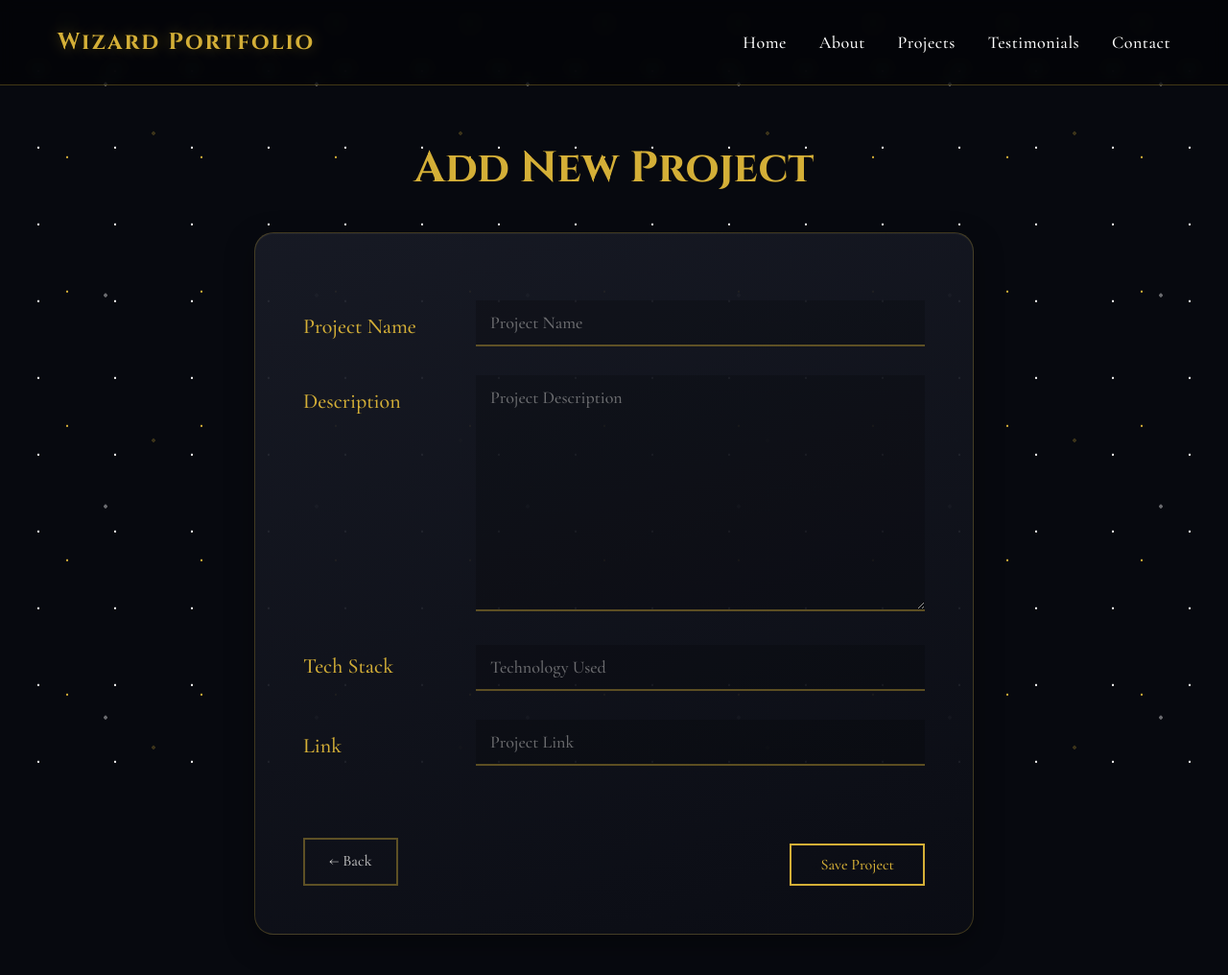
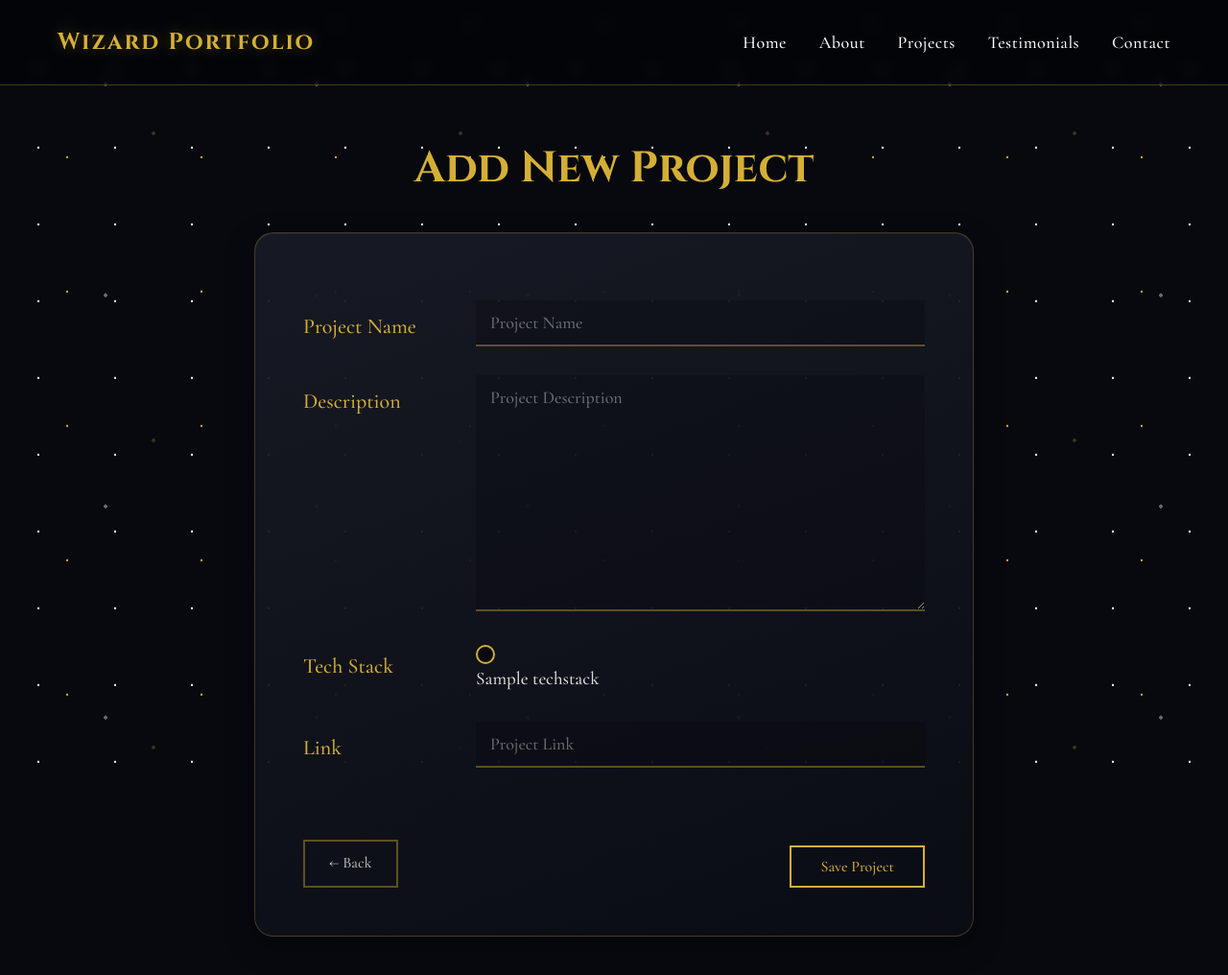
Before and after one commit to Flakes25/PortfolioQ1.objor, a Django app: page /dashboard/projects/create/ in a window 1280 px wide. Shown: the top 1016 px of the page at 96% size. Run offline with Django 5.2, Linux system fonts and the light colour scheme; a user stored in the database is signed in; tables that the repository leaves empty hold one stand-in row (values such as "Sample post").

Commit message:
added radio buttons

```diff
--- a/website/forms.py
+++ b/website/forms.py
@@ -3,23 +3,23 @@ from .models import Project, Inquiry, Testimony, TechStack
 
 
 class ProjectForm(forms.ModelForm):
+    tech_stack = forms.ModelChoiceField(
+        queryset=TechStack.objects.all(),
+        widget=forms.RadioSelect(attrs={'class': 'radio-list'}),
+        required=True
+    )
+
     class Meta:
         model = Project
-        fields = "__all__"
+        fields = ["project_name", "description", "tech_stack", "link"]
 
         widgets = {
             "project_name": forms.TextInput(attrs={
                 "placeholder": "Project Name"
             }),
-
             "description": forms.Textarea(attrs={
                 "placeholder": "Project Description"
             }),
-
-            "tech_stack": forms.TextInput(attrs={
-                "placeholder": "Technology Used"
-            }),
-
             "link": forms.URLInput(attrs={
                 "placeholder": "Project Link"
             }),
--- a/website/models.py
+++ b/website/models.py
@@ -10,28 +10,24 @@ class TechStack(models.Model):
 
 
 class Project(models.Model):
-  project_name = models.CharField(max_length=100)
-  description = models.TextField()
-  tech_stack = models.ManyToManyField(TechStack)
-  link = models.URLField()
-  created_at = models.DateTimeField(
-      auto_now_add=True
-  )  # Optional if you want track creation date, or rely on TechStack
+    project_name = models.CharField(max_length=100)
+    description = models.TextField()
+    tech_stack = models.ForeignKey(TechStack, on_delete=models.CASCADE)
+    link = models.URLField()
+    created_at = models.DateTimeField(auto_now_add=True)
 
-  def __str__(self):
-    return self.project_name
+    def __str__(self):
+        return self.project_name
 
-  # Helper property to truncate description to 50 characters as required
-  @property
-  def truncated_description(self):
-    if len(self.description) > 50:
-      return self.description[:50] + "..."
-    return self.description
+    @property
+    def truncated_description(self):
+        if len(self.description) > 50:
+            return self.description[:50] + "..."
+        return self.description
 
-  # Helper property to display tech stacks comma-separated in your table
-  @property
-  def tech_stack_comma_separated(self):
-    return ", ".join([ts.name for ts in self.tech_stack.all()])
+    @property
+    def tech_stack_comma_separated(self):
+        return self.tech_stack.name if self.tech_stack else ""
 
 
 class PersonalInformation(models.Model):
--- a/website/static/css/style.css
+++ b/website/static/css/style.css
@@ -775,3 +775,66 @@ footer { color: #aaa; }
     .project-card { flex-basis: 100%; min-height: 260px; }
     .project-card h2 { min-height: 0; }
 }
+
+/* ===========================
+   RADIO BUTTON STYLING
+=========================== */
+
+.radio-list {
+    list-style: none !important;
+    padding: 0 !important;
+    margin: 0 !important;
+    display: flex;
+    flex-direction: column;
+    gap: 12px;
+}
+
+.radio-list li {
+    display: flex !important;
+    align-items: center !important;
+}
+
+.radio-list input[type="radio"] {
+    appearance: none;
+    -webkit-appearance: none;
+    width: 20px;
+    height: 20px;
+    border: 2px solid #d4af37;
+    border-radius: 50%;
+    outline: none;
+    background: rgba(0, 0, 0, 0.4);
+    cursor: pointer;
+    position: relative;
+    margin-right: 12px;
+    flex-shrink: 0;
+    transition: 0.3s ease;
+}
+
+.radio-list input[type="radio"]:checked {
+    background: #d4af37;
+    box-shadow: 0 0 10px rgba(212, 175, 55, 0.8);
+}
+
+.radio-list input[type="radio"]:checked::after {
+    content: "";
+    position: absolute;
+    top: 50%;
+    left: 50%;
+    width: 8px;
+    height: 8px;
+    background: #07090f;
+    border-radius: 50%;
+    transform: translate(-50%, -50%);
+}
+
+.radio-list label {
+    font-size: 19px !important;
+    color: #ddd !important;
+    cursor: pointer;
+    font-family: "Cormorant Garamond", serif !important;
+    margin-bottom: 0 !important;
+}
+
+.radio-list label:hover {
+    color: #d4af37 !important;
+}
--- a/website/templates/dashboard/create_project.html
+++ b/website/templates/dashboard/create_project.html
@@ -7,6 +7,14 @@
     <div class="contact-card" style="width: 750px; max-width: 95%;">
         <form method="POST" class="portfolio-form">
             {% csrf_token %}
+
+            <!-- ADD THIS ERROR DISPLAY BLOCK -->
+            {% if form.errors %}
+                <div style="color: #ff6b6b; background: rgba(255, 0, 0, 0.1); padding: 12px; border-radius: 6px; margin-bottom: 20px; font-size: 14px; border: 1px solid rgba(255, 0, 0, 0.3);">
+                    <strong>Please fix the errors below:</strong>
+                    {{ form.errors }}
+                </div>
+            {% endif %}
 
             <div class="form-group">
                 <label for="{{ form.project_name.id_for_label }}">Project Name</label>
--- a/website/templates/projects.html
+++ b/website/templates/projects.html
@@ -7,9 +7,7 @@
     <h1 class="page-title">My Projects</h1>
 
     <div style="text-align:center; margin-bottom:35px;">
-    <a href="{% url 'project_create' %}" class="visit-btn">
-        + Add New Project
-    </a>
+
     </div>
 
     <div class="projects-grid">
```
Also changed, not shown: website/migrations/0001_initial.py, website/migrations/0002_inquiry_testimony.py (deleted), website/migrations/0003_techstack_remove_project_tech_stack_and_more.py (deleted), website/migrations/0004_project_created_at.py (deleted).
